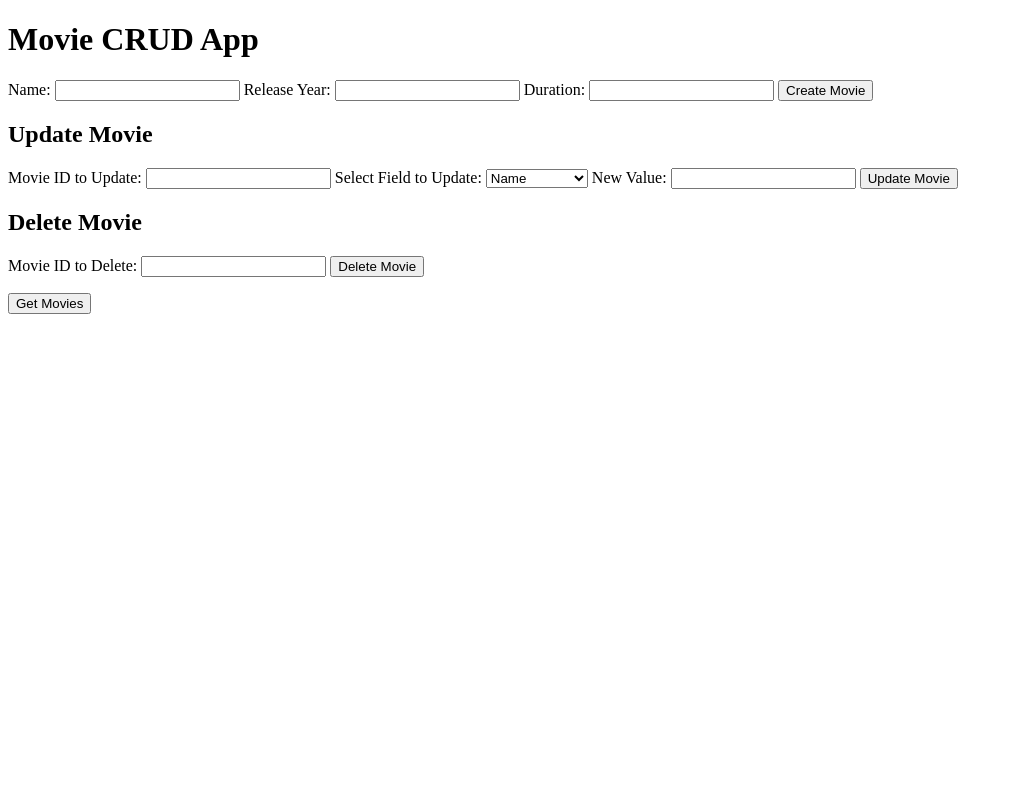
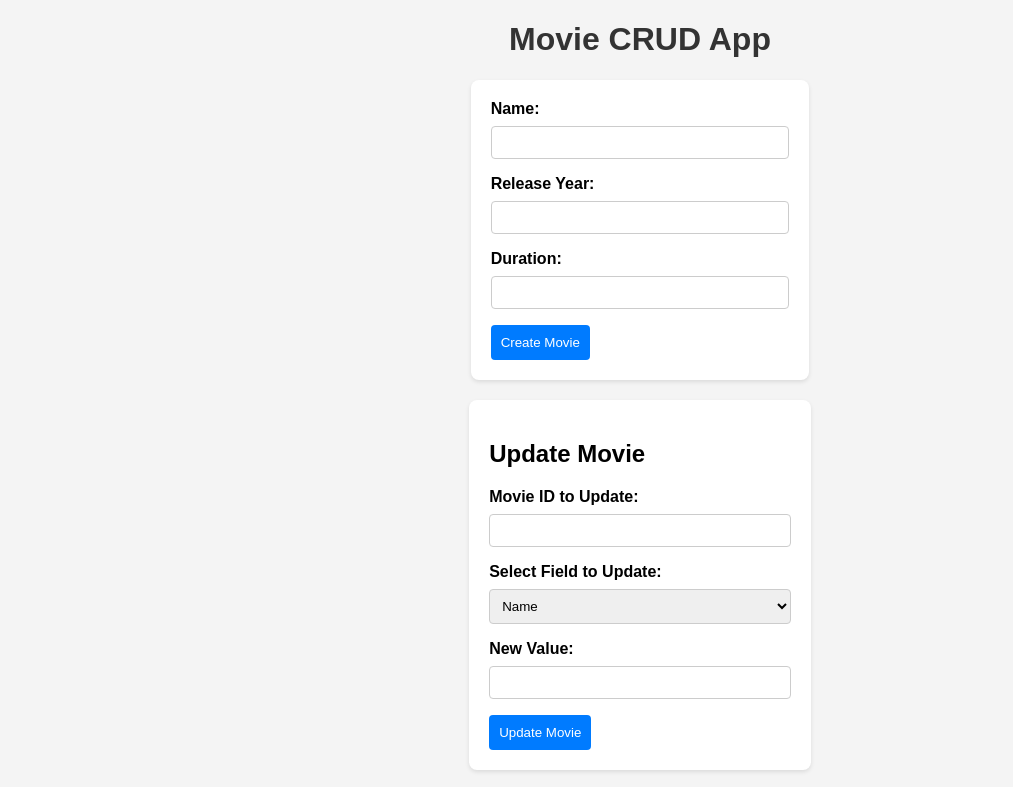
Before and after one commit to AminaIftikharr/API-with-express-mongoDB-with-FrontEnd, a website: page index.html in a window 1280 px wide. Shown: the top 787 px of the page, without its empty margins (0-1013 px from the left). Drawn offline with Linux system fonts and the light colour scheme; no server answers.

Commit message:
Added style.css file

```diff
--- a/index.html
+++ b/index.html
@@ -4,6 +4,7 @@
   <meta charset="UTF-8">
   <meta name="viewport" content="width=device-width, initial-scale=1.0">
   <title>Movie CRUD App</title>
+  <link rel="stylesheet" href="./style.css">
 </head>
 <body>
 
--- /dev/null
+++ b/style.css
@@ -0,0 +1,60 @@
+body {
+    font-family: 'Arial', sans-serif;
+    background-color: #f4f4f4;
+    margin: 0;
+    padding: 0;
+    display: flex;
+    flex-direction: column;
+    align-items: center;
+
+}
+
+h1 {
+    color: #333;
+}
+
+form {
+    margin-bottom: 20px;
+    padding: 20px;
+    background-color: #fff;
+    border-radius: 8px;
+    box-shadow: 0 2px 4px rgba(0, 0, 0, 0.1);
+}
+
+label {
+    display: block;
+    margin-bottom: 8px;
+    font-weight: bold;
+}
+
+input,
+select {
+    width: 100%;
+    padding: 8px;
+    margin-bottom: 16px;
+    border: 1px solid #ccc;
+    border-radius: 4px;
+    box-sizing: border-box;
+}
+
+button {
+    background-color: #007BFF;
+    color: #fff;
+    padding: 10px;
+    border: none;
+    border-radius: 4px;
+    cursor: pointer;
+}
+
+ul {
+    list-style-type: none;
+    padding: 0;
+  }
+
+  li {
+    background-color: #fff;
+    margin-bottom: 8px;
+    padding: 12px;
+    border-radius: 4px;
+    box-shadow: 0 2px 4px rgba(0, 0, 0, 0.1);
+  }
```
